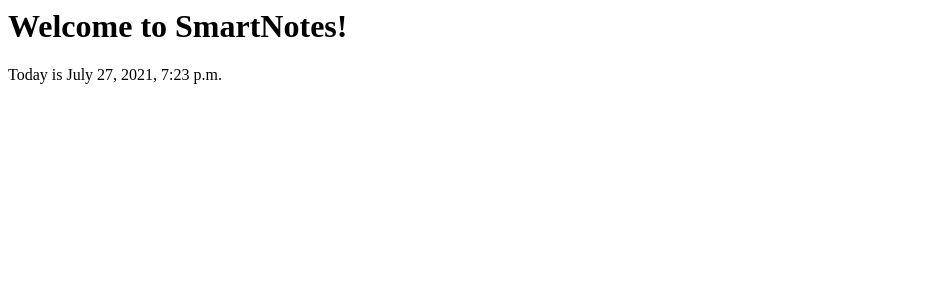
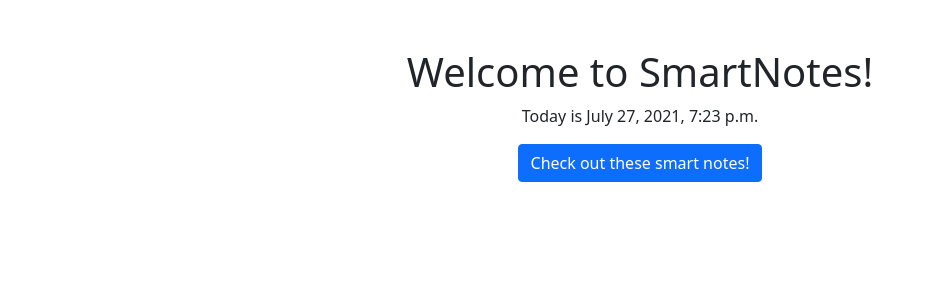
Before and after one commit to LinkedInLearning/django-esst-2894047, a Django app: page /home in a window 1280 px wide. Shown: the top 300 px of the page, without its empty margins (0-926 px from the left). Run offline with Django 3.2, Linux system fonts and the light colour scheme.

Commit message:
recorded successfully

```diff
--- a/home/templates/home/welcome.html
+++ b/home/templates/home/welcome.html
@@ -3,4 +3,5 @@
 {% block content %}
     <h1>Welcome to SmartNotes!</h1>
     <p>Today is {{today}}</p>
+    <a href="{% url 'notes.list' %}" class="btn btn-primary">Check out these smart notes!</a>
 {% endblock %}
--- a/notes/templates/notes/notes_detail.html
+++ b/notes/templates/notes/notes_detail.html
@@ -1,6 +1,8 @@
 {% extends "base.html" %}
 
 {% block content %}
-    <h1>{{note.title}}</h1>
+<div class="border round">
+    <h1 class="my-5">{{note.title}}</h1>
     <p>{{note.text}}</p>
+</div>
 {% endblock %}
--- a/notes/urls.py
+++ b/notes/urls.py
@@ -3,6 +3,6 @@
 from . import views
 
 urlpatterns = [
-    path('notes', views.NotesListView.as_view()),
-    path('notes/<int:pk>', views.NotesDetailView.as_view()),
+    path('notes', views.NotesListView.as_view(), name="notes.list"),
+    path('notes/<int:pk>', views.NotesDetailView.as_view(), name="notes.detail"),
 ]
--- a/static/templates/base.html
+++ b/static/templates/base.html
@@ -2,11 +2,13 @@
 <html>
     <head>
         <title>SmartNotes!</title>
-        <link rel="stylesheet" type="text/css" href="{% static 'css/style.css' %}" />
+        <link href="https://cdn.jsdelivr.net/npm/bootstrap@5.0.1/dist/css/bootstrap.min.css" rel="stylesheet" integrity="sha384-+0n0xVW2eSR5OomGNYDnhzAbDsOXxcvSN1TPprVMTNDbiYZCxYbOOl7+AMvyTG2x" crossorigin="anonymous">
     </head>
 
     <body>
+      <div class="my-5 text-center container">
         {% block content %}
         {% endblock %}
+      </div>
     </body>
 </html>
```
Also changed, not shown: notes/templates/notes/notes_list.html (+15 -6 lines).
